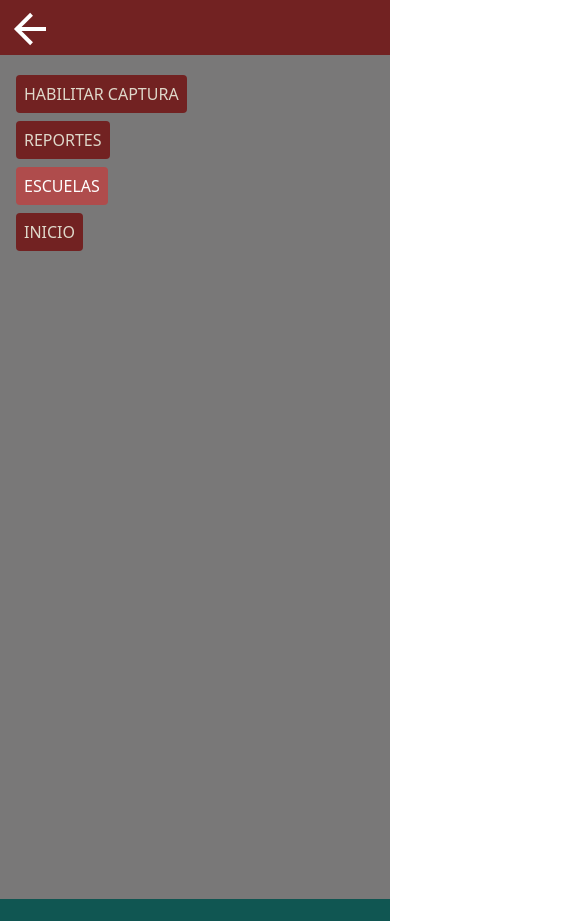
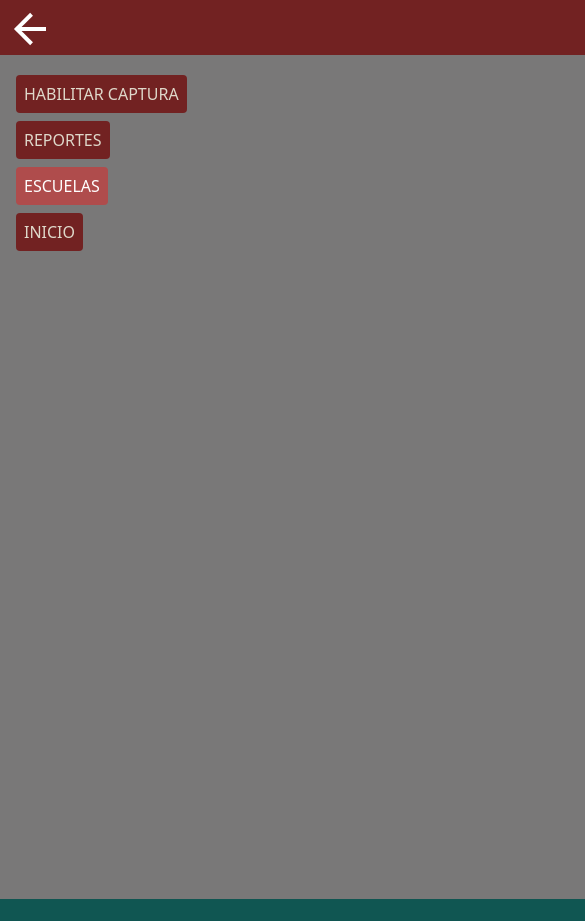
Before and after one commit to MiloJuarez/sce-react, a React app: page / in a window 390 px wide. Both pictures are taken after a click on the element 31 px from the left and 27 px from the top of the page. Shown: the top 921 px of the page, 585 px wide, since content can reach past the window. Built offline with nearby package versions, Linux system fonts and the light colour scheme.

Commit message:
Added min-width property

```diff
--- a/src/styles/Header.scss
+++ b/src/styles/Header.scss
@@ -7,7 +7,7 @@
     display: flex;
     width: vars.$wFull;
     height: vars.$nhHeader;
-    max-width: vars.$maxWidth;
+    min-width: vars.$brMaxWidth;
     justify-content: space-between;
     align-items: center;
     padding: vars.$pContainer vars.$pComponent;
--- a/src/styles/Layout.scss
+++ b/src/styles/Layout.scss
@@ -1,6 +1,7 @@
 @use "vars";
 
 .Layout {
+    min-width: vars.$brMaxWidth;
     background-color: vars.$bg;
     box-sizing: border-box;
 }
--- a/src/styles/MobileMenu.scss
+++ b/src/styles/MobileMenu.scss
@@ -6,6 +6,7 @@
     left: 100vw;
     width: 100vw;
     height: 100vh;
+    min-width: vars.$brMaxWidth;
     padding: vars.$pContainer 0 0 vars.$pContainer;
     background-color: vars.$gray-dark;
     transform: scale(0);
```
